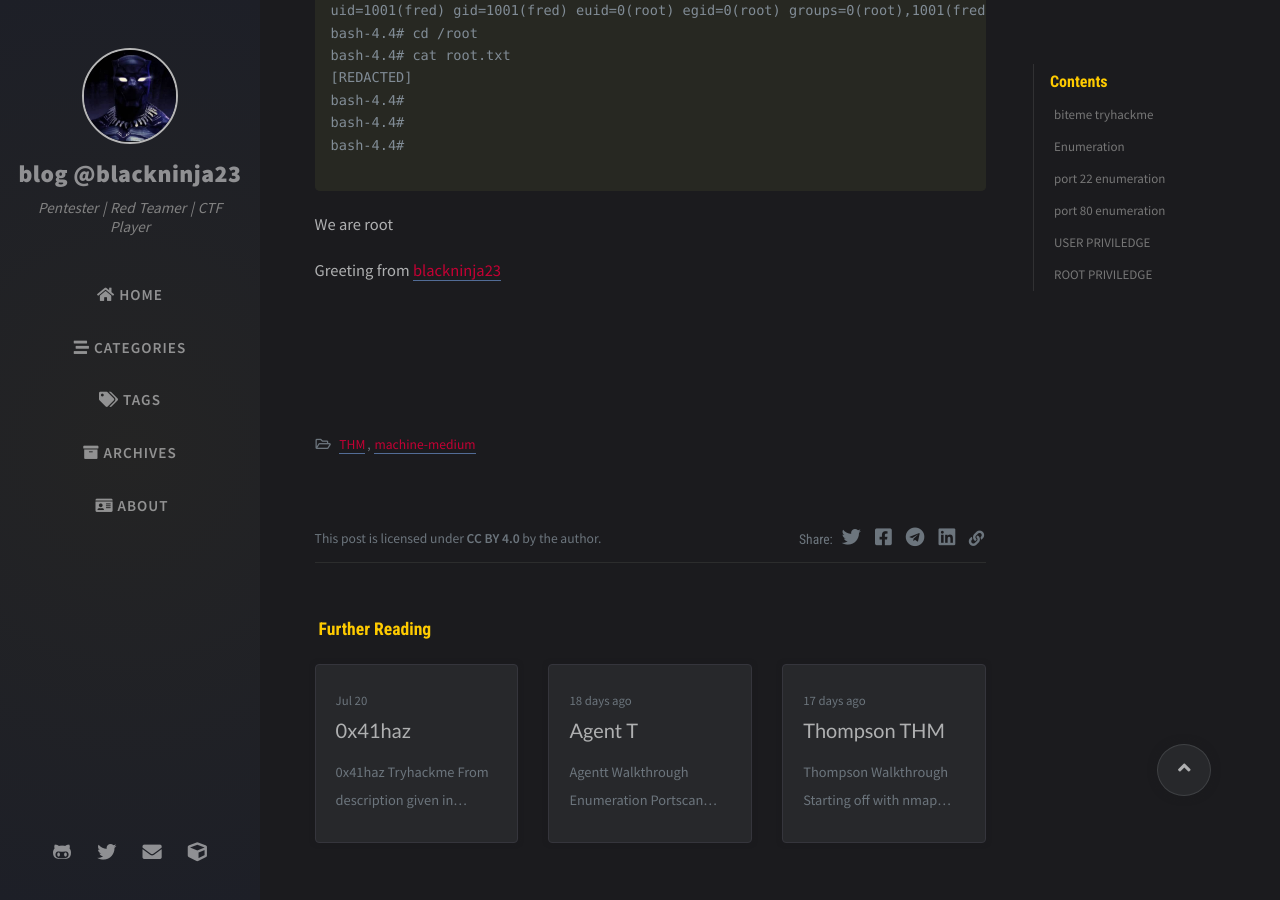
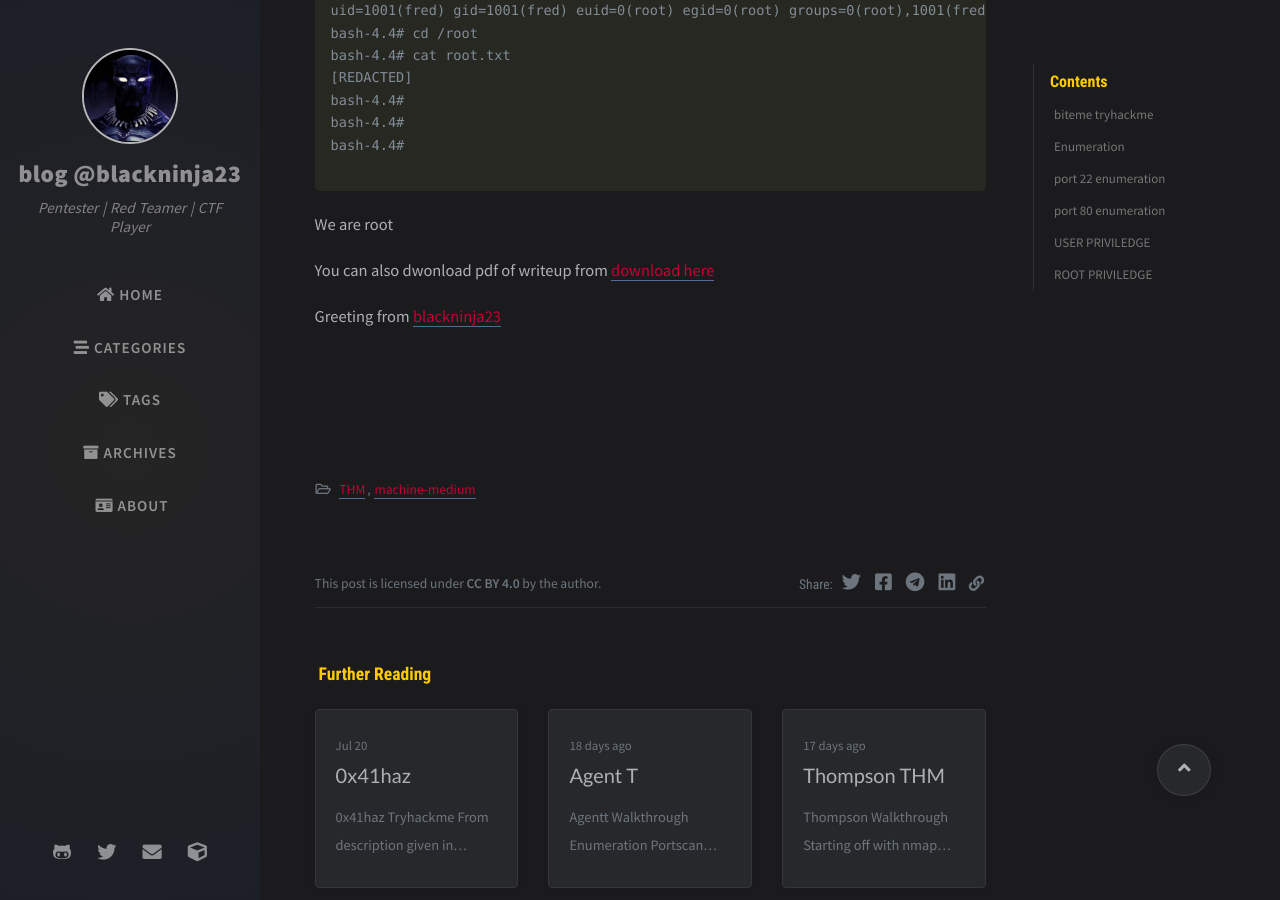
Before and after one commit to blackninja23/blackninja23.github.io, a Jekyll site: the page built from _posts/biteme-THM/2022-08-24-biteme THM.md, in a window 1280 px wide and 900 px high, scrolled down 14361 px. Built offline with Jekyll 4.4.1, drawn with Linux system fonts in a browser that asks for light colours; nearby versions of some CDN libraries; comment, search, counter and statistics services are not loaded.

Commit message:
Update 2022-08-24-biteme THM.md

````diff
--- a/_posts/biteme-THM/2022-08-24-biteme THM.md
+++ b/_posts/biteme-THM/2022-08-24-biteme THM.md
@@ -574,6 +574,8 @@ bash-4.4#
 ```
 We are root
 
+You can also dwonload pdf of writeup from <a href="https://github.com/blackninja23/blackninja23.github.io/raw/main/assets/img/bitemeTHM/walkthrough.pdf">download here</a>
+
 Greeting from <a href="https://twitter.com/blackninja233">blackninja23</a>
 
 <img src="/assets/img/bitemeTHM/throw.gif" alt="">
````
